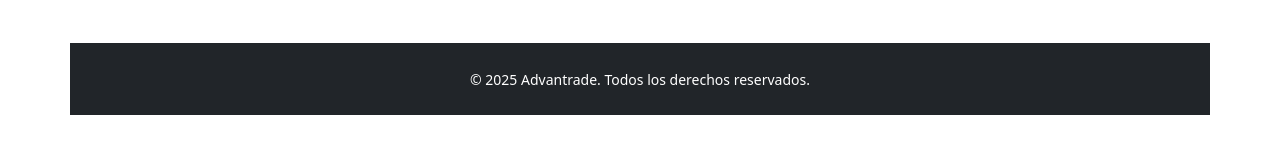
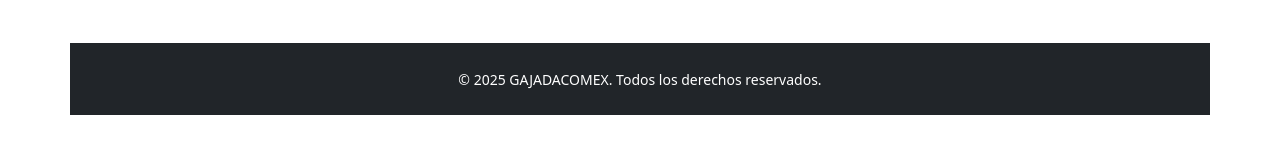
Before and after one commit to diegocmd20/Gajadacomex, a Vue app: page / in a window 1280 px wide. Shown: the part 2261-2414 px from the top of the page. Built offline with nearby package versions, Linux system fonts and the light colour scheme.

Commit message:
Footer.vue modified

```diff
--- a/src/components/Footer.vue
+++ b/src/components/Footer.vue
@@ -1,7 +1,7 @@
 <template>
     <footer class="py-4 bg-dark text-white text-center">
         <div class="container">
-            <small>&copy; 2025 Advantrade. Todos los derechos reservados.</small>
+            <small>&copy; 2025 GAJADACOMEX. Todos los derechos reservados.</small>
         </div>
     </footer>
 </template>
```
